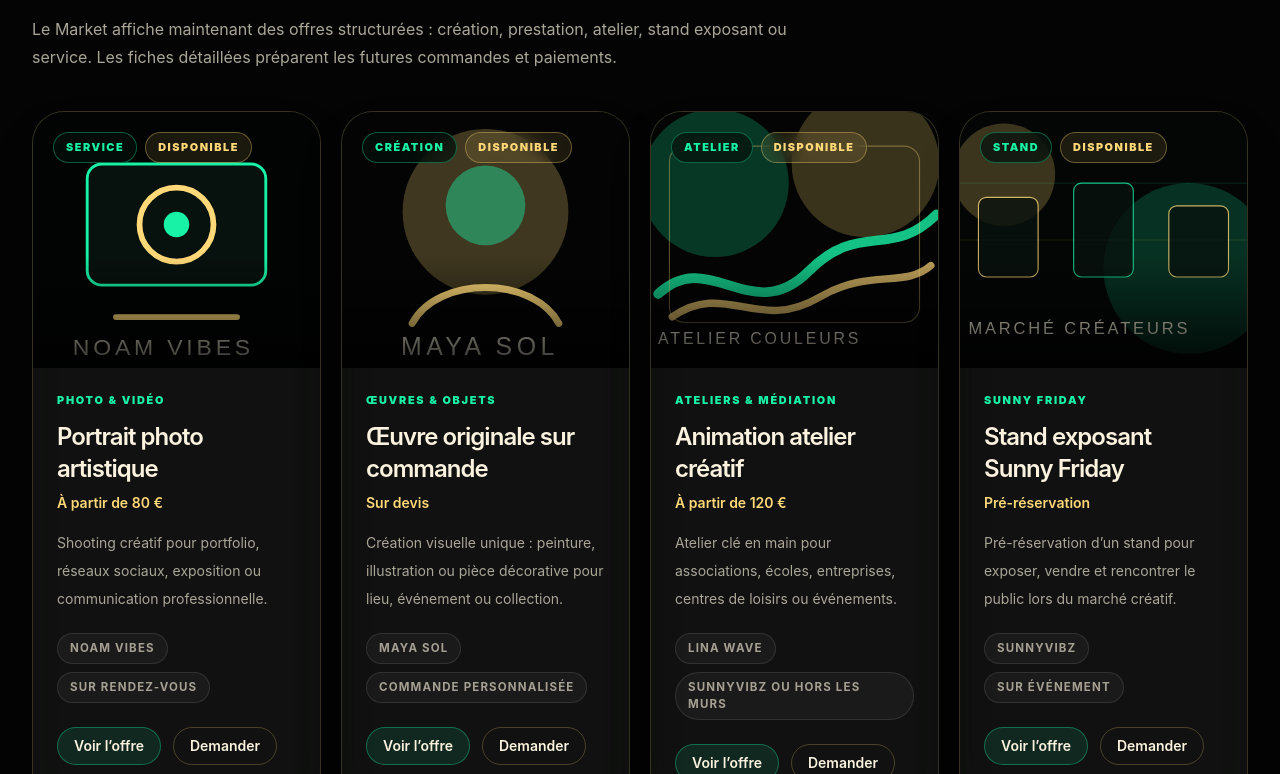
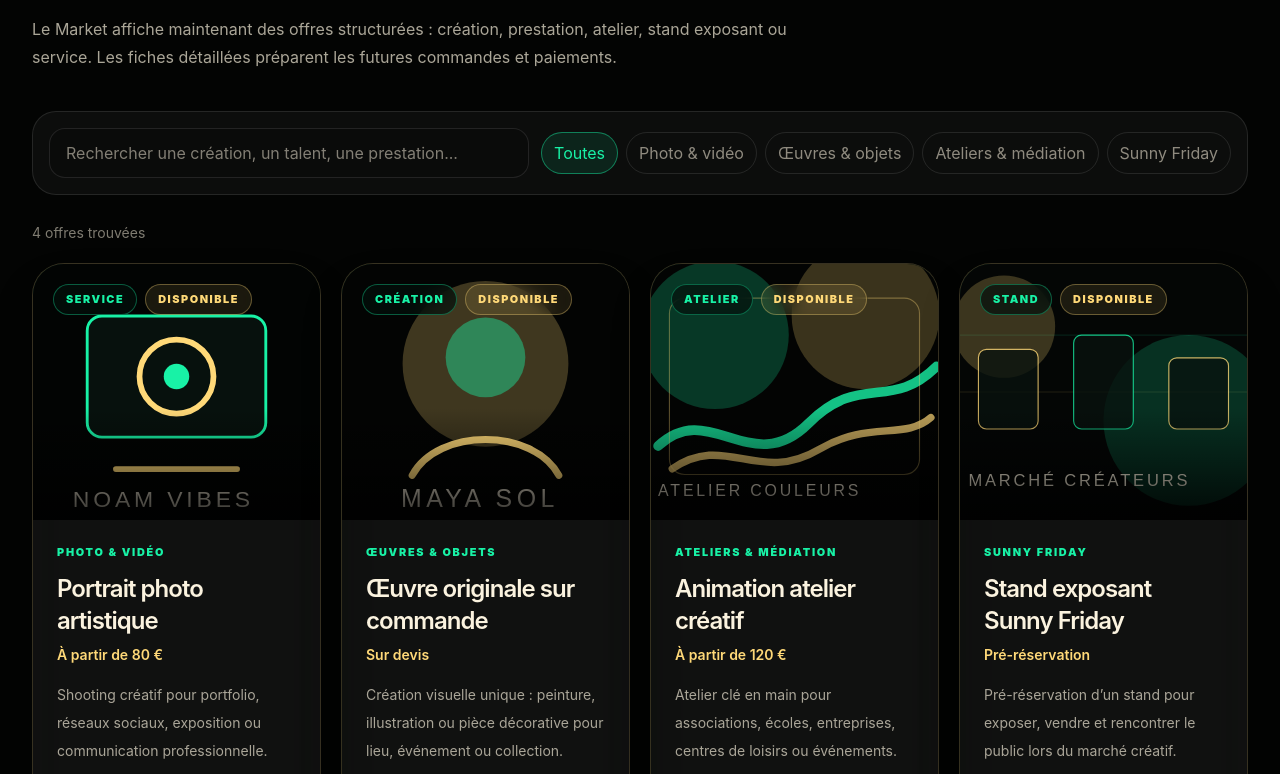
Before and after one commit to joryan2926-glitch/SUNNYVIBZ, a Next.js app: page /marketplace in a window 1280 px wide. Shown: the part 1186-1960 px from the top of the page. Built offline with nearby package versions, Linux system fonts and the light colour scheme; no server answers; the database is empty.

Commit message:
Ameliore navigation recherche et accessibilite

```diff
--- a/app/ateliers/page.tsx
+++ b/app/ateliers/page.tsx
@@ -1,6 +1,6 @@
 import type { Metadata } from "next";
 import { SectionHeading } from "@/components/SectionHeading";
-import { WorkshopCard } from "@/components/WorkshopCard";
+import { WorkshopGrid } from "@/components/WorkshopGrid";
 import { getWorkshops } from "@/lib/supabase/queries";
 
 export const metadata: Metadata = {
@@ -40,11 +40,9 @@
         ))}
       </section>
 
-      <div className="grid gap-5 md:grid-cols-2 lg:grid-cols-3">
-        {workshops.map((workshop) => (
-          <WorkshopCard workshop={workshop} key={workshop.id} />
-        ))}
-      </div>
+
+      <WorkshopGrid workshops={workshops} />
+
     </main>
   );
 }
--- a/app/layout.tsx
+++ b/app/layout.tsx
@@ -70,8 +70,11 @@
     <html lang="fr" className="h-full antialiased">
       <body className="min-h-full">
         <div className="pointer-events-none fixed inset-0 -z-10 bg-[radial-gradient(circle_at_14%_8%,rgba(24,242,166,0.20),transparent_30rem),radial-gradient(circle_at_86%_4%,rgba(255,217,120,0.16),transparent_32rem),linear-gradient(135deg,#000_0%,#030403_44%,#06170f_100%)]" />
+        <a href="#contenu" className="sr-only focus:not-sr-only focus:fixed focus:left-4 focus:top-4 focus:z-[100] focus:rounded-full focus:bg-emerald-300 focus:px-4 focus:py-2 focus:text-sm focus:font-semibold focus:text-[#032017]">Aller au contenu</a>
         <SiteHeader />
-        {children}
+        <div id="contenu">
+          {children}
+        </div>
         <SiteFooter />
       </body>
     </html>
--- /dev/null
+++ b/app/loading.tsx
@@ -0,0 +1,3 @@
+export default function Loading() {
+  return <main className="mx-auto flex min-h-[60vh] max-w-7xl items-center justify-center px-5 py-16"><div className="rounded-full border border-emerald-300/25 bg-emerald-300/10 px-5 py-3 text-sm text-emerald-100" role="status" aria-live="polite">Chargement de SunnyVibz...</div></main>;
+}
--- a/app/marketplace/page.tsx
+++ b/app/marketplace/page.tsx
@@ -1,6 +1,6 @@
 import type { Metadata } from "next";
 import Link from "next/link";
-import { MarketOfferCard } from "@/components/MarketOfferCard";
+import { MarketOfferGrid } from "@/components/MarketOfferGrid";
 import { SectionHeading } from "@/components/SectionHeading";
 import { getMarketOffers } from "@/lib/supabase/queries";
 
@@ -124,11 +124,9 @@
           text="Le Market affiche maintenant des offres structurées : création, prestation, atelier, stand exposant ou service. Les fiches détaillées préparent les futures commandes et paiements."
         />
 
-        <div className="grid gap-5 md:grid-cols-2 xl:grid-cols-4">
-          {visibleOffers.map((offer) => (
-            <MarketOfferCard key={offer.id} offer={offer} />
-          ))}
-        </div>
+
+        <MarketOfferGrid offers={visibleOffers} />
+
       </section>
 
       <section className="mx-auto max-w-7xl px-5 py-16 sm:px-8">
--- /dev/null
+++ b/app/not-found.tsx
@@ -0,0 +1,5 @@
+import Link from "next/link";
+
+export default function NotFound() {
+  return <main className="mx-auto flex min-h-[65vh] max-w-3xl flex-col items-center justify-center px-5 py-16 text-center"><p className="text-xs font-black uppercase tracking-[0.3em] text-emerald-300">SUNNYVIBZ</p><h1 className="mt-4 text-5xl font-semibold tracking-tight text-[#fbf3df]">Cette page s’est éclipsée.</h1><p className="mt-4 max-w-xl text-sm leading-7 text-[#fbf3df]/60">Le contenu recherché n’existe pas encore ou a changé de place.</p><Link href="/" className="mt-8 rounded-full bg-emerald-300 px-6 py-3 text-sm font-semibold text-[#032017] transition hover:bg-emerald-200">Retour à l’accueil</Link></main>;
+}
--- a/app/talents/page.tsx
+++ b/app/talents/page.tsx
@@ -1,5 +1,5 @@
 import type { Metadata } from "next";
-import { ArtistCard } from "@/components/ArtistCard";
+import { TalentGrid } from "@/components/TalentGrid";
 import { SectionHeading } from "@/components/SectionHeading";
 import { getArtists } from "@/lib/supabase/queries";
 
@@ -62,11 +62,9 @@
         ))}
       </section>
 
-      <div className="grid gap-5 md:grid-cols-2 lg:grid-cols-3">
-        {talents.map((artist) => (
-          <ArtistCard artist={artist} key={artist.id} />
-        ))}
-      </div>
+
+      <TalentGrid talents={talents} />
+
     </main>
   );
 }
--- /dev/null
+++ b/components/MarketOfferGrid.tsx
@@ -0,0 +1,17 @@
+"use client";
+
+import { useMemo, useState } from "react";
+import type { MarketOffer } from "@/lib/supabase/types";
+import { MarketOfferCard } from "@/components/MarketOfferCard";
+
+export function MarketOfferGrid({ offers }: { offers: MarketOffer[] }) {
+  const [query, setQuery] = useState("");
+  const [category, setCategory] = useState("Toutes");
+  const categories = ["Toutes", ...Array.from(new Set(offers.map((offer) => offer.category).filter(Boolean) as string[]))];
+  const filtered = useMemo(() => offers.filter((offer) => {
+    const haystack = `${offer.title} ${offer.seller_name} ${offer.short_description} ${offer.category ?? ""}`.toLowerCase();
+    return haystack.includes(query.toLowerCase()) && (category === "Toutes" || offer.category === category);
+  }), [category, offers, query]);
+
+  return <><div className="mb-7 grid gap-3 rounded-3xl border border-white/10 bg-white/[0.04] p-4 md:grid-cols-[1fr_auto] md:items-center"><label className="sr-only" htmlFor="market-search">Rechercher une offre</label><input id="market-search" value={query} onChange={(event) => setQuery(event.target.value)} placeholder="Rechercher une création, un talent, une prestation..." className="rounded-2xl border border-white/10 bg-black/20 px-4 py-3 text-sm text-[#fbf3df] outline-none focus:border-[#18f2a6]/50" /><div className="flex flex-wrap gap-2">{categories.map((item) => <button type="button" key={item} onClick={() => setCategory(item)} className={`rounded-full border px-3 py-2 text-xs font-semibold transition ${category === item ? "border-[#18f2a6]/45 bg-[#18f2a6]/10 text-[#18f2a6]" : "border-white/10 text-[#fbf3df]/55 hover:border-white/25"}`}>{item}</button>)}</div></div><p className="mb-5 text-sm text-[#fbf3df]/50">{filtered.length} offre{filtered.length > 1 ? "s" : ""} trouvée{filtered.length > 1 ? "s" : ""}</p><div className="grid gap-5 md:grid-cols-2 xl:grid-cols-4">{filtered.map((offer) => <MarketOfferCard key={offer.id} offer={offer} />)}</div>{filtered.length === 0 ? <p className="rounded-3xl border border-white/10 bg-white/[0.04] p-8 text-center text-sm text-[#fbf3df]/60">Aucune offre ne correspond à votre recherche.</p> : null}</>;
+}
--- a/components/SiteHeader.tsx
+++ b/components/SiteHeader.tsx
@@ -1,4 +1,5 @@
 import Link from "next/link";
+import { MobileNav } from "./MobileNav";
 import { SunnyLogo } from "./SunnyLogo";
 
 const navItems = [
@@ -32,7 +33,7 @@
         </Link>
 
         <nav
-          className="flex flex-wrap items-center gap-2 text-[0.68rem] font-bold uppercase tracking-[0.1em] text-[#fbf3df]/72 sm:gap-3"
+          className="hidden flex-wrap items-center gap-2 text-[0.68rem] lg:flex font-bold uppercase tracking-[0.1em] text-[#fbf3df]/72 sm:gap-3"
           aria-label="Navigation principale"
         >
           {navItems.map(([label, href]) => (
@@ -51,6 +52,7 @@
             Connexion
           </Link>
         </nav>
+        <MobileNav items={navItems} />
       </div>
     </header>
   );
--- /dev/null
+++ b/components/TalentGrid.tsx
@@ -0,0 +1,13 @@
+"use client";
+
+import { useMemo, useState } from "react";
+import type { Artist } from "@/lib/supabase/types";
+import { ArtistCard } from "@/components/ArtistCard";
+
+export function TalentGrid({ talents }: { talents: Artist[] }) {
+  const [query, setQuery] = useState("");
+  const [discipline, setDiscipline] = useState("Toutes");
+  const disciplines = ["Toutes", ...Array.from(new Set(talents.map((talent) => talent.specialty).filter(Boolean) as string[]))];
+  const filtered = useMemo(() => talents.filter((talent) => `${talent.name} ${talent.bio} ${talent.specialty}`.toLowerCase().includes(query.toLowerCase()) && (discipline === "Toutes" || talent.specialty === discipline)), [discipline, query, talents]);
+  return <><div className="mb-7 grid gap-3 rounded-3xl border border-white/10 bg-white/[0.04] p-4 md:grid-cols-[1fr_auto] md:items-center"><label className="sr-only" htmlFor="talent-search">Rechercher un talent</label><input id="talent-search" value={query} onChange={(event) => setQuery(event.target.value)} placeholder="Rechercher un talent ou une discipline..." className="rounded-2xl border border-white/10 bg-black/20 px-4 py-3 text-sm text-[#fbf3df] outline-none focus:border-[#18f2a6]/50" /><div className="flex flex-wrap gap-2">{disciplines.map((item) => <button type="button" key={item} onClick={() => setDiscipline(item)} className={`rounded-full border px-3 py-2 text-xs font-semibold transition ${discipline === item ? "border-[#18f2a6]/45 bg-[#18f2a6]/10 text-[#18f2a6]" : "border-white/10 text-[#fbf3df]/55 hover:border-white/25"}`}>{item}</button>)}</div></div><p className="mb-5 text-sm text-[#fbf3df]/50">{filtered.length} talent{filtered.length > 1 ? "s" : ""} trouvé{filtered.length > 1 ? "s" : ""}</p><div className="grid gap-5 md:grid-cols-2 lg:grid-cols-3">{filtered.map((talent) => <ArtistCard artist={talent} key={talent.id} />)}</div>{filtered.length === 0 ? <p className="rounded-3xl border border-white/10 bg-white/[0.04] p-8 text-center text-sm text-[#fbf3df]/60">Aucun talent ne correspond à votre recherche.</p> : null}</>;
+}
--- /dev/null
+++ b/components/WorkshopGrid.tsx
@@ -0,0 +1,11 @@
+"use client";
+
+import { useMemo, useState } from "react";
+import type { Workshop } from "@/lib/supabase/types";
+import { WorkshopCard } from "@/components/WorkshopCard";
+
+export function WorkshopGrid({ workshops }: { workshops: Workshop[] }) {
+  const [query, setQuery] = useState("");
+  const filtered = useMemo(() => workshops.filter((workshop) => `${workshop.title} ${workshop.description} ${workshop.location}`.toLowerCase().includes(query.toLowerCase())), [query, workshops]);
+  return <><div className="mb-7"><label className="sr-only" htmlFor="workshop-search">Rechercher un atelier</label><input id="workshop-search" value={query} onChange={(event) => setQuery(event.target.value)} placeholder="Rechercher un atelier, une discipline, un lieu..." className="w-full rounded-2xl border border-white/10 bg-white/[0.04] px-4 py-3 text-sm text-[#fbf3df] outline-none focus:border-[#18f2a6]/50" /></div><p className="mb-5 text-sm text-[#fbf3df]/50">{filtered.length} atelier{filtered.length > 1 ? "s" : ""} trouvé{filtered.length > 1 ? "s" : ""}</p><div className="grid gap-5 md:grid-cols-2 lg:grid-cols-3">{filtered.map((workshop) => <WorkshopCard workshop={workshop} key={workshop.id} />)}</div>{filtered.length === 0 ? <p className="rounded-3xl border border-white/10 bg-white/[0.04] p-8 text-center text-sm text-[#fbf3df]/60">Aucun atelier ne correspond à votre recherche.</p> : null}</>;
+}
```
Also changed, not shown: components/MobileNav.tsx (added, +19 -0 lines).
